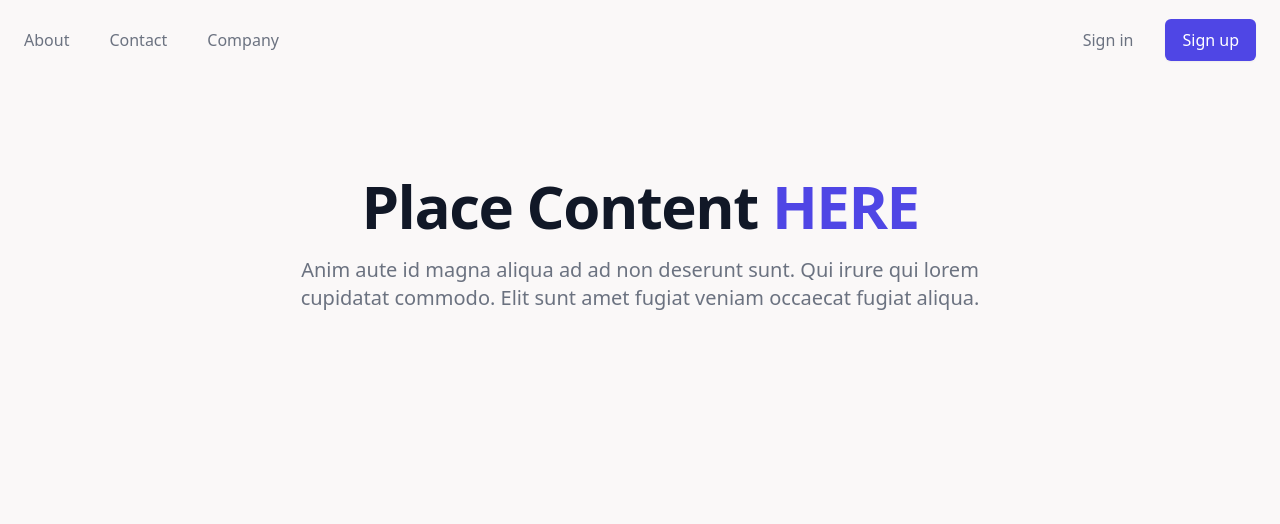
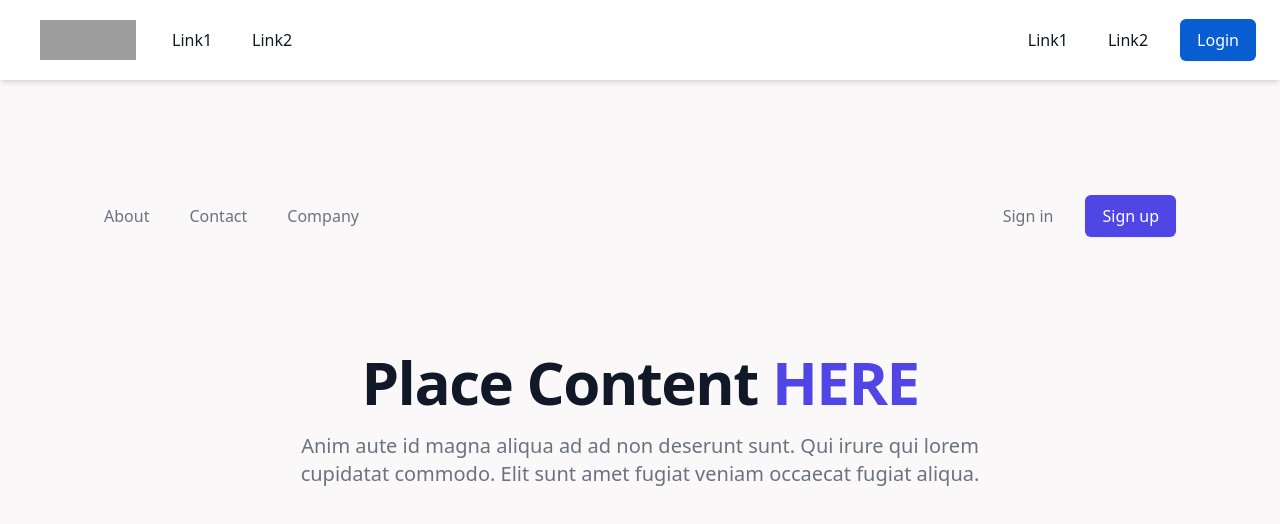
Before and after one commit to rin4ik/nuxt, a Nuxt app: page / in a window 1280 px wide. Shown: the top 524 px of the page. Built offline with nearby package versions, Linux system fonts and the light colour scheme; grey boxes are pictures that could not be loaded.

Commit message:
add default layout

```diff
--- /dev/null
+++ b/src/layouts/default.vue
@@ -0,0 +1,13 @@
+<template>
+    <div class="h-full">
+        <Navbar/>
+        <main class="mt-16 mx-auto max-w-6xl px-4 sm:mt-24">
+            <NuxtPage/>
+        </main>
+    </div>
+</template>
+<script lang="ts">
+export default defineComponent({
+
+})
+</script>
```
